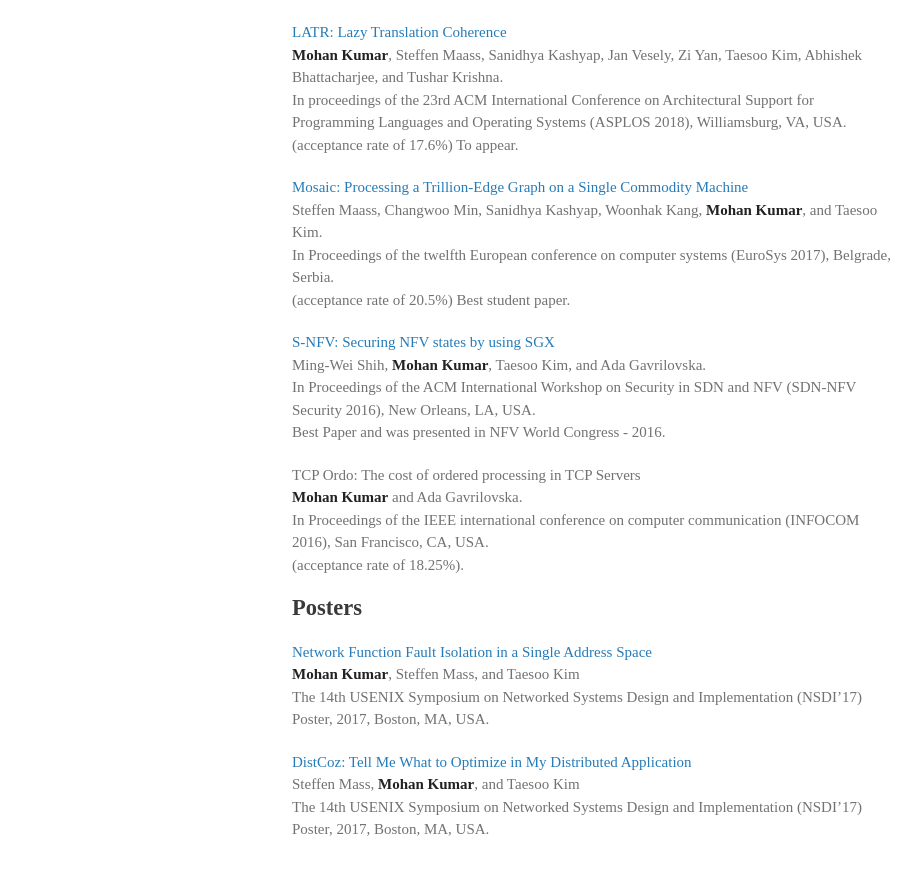
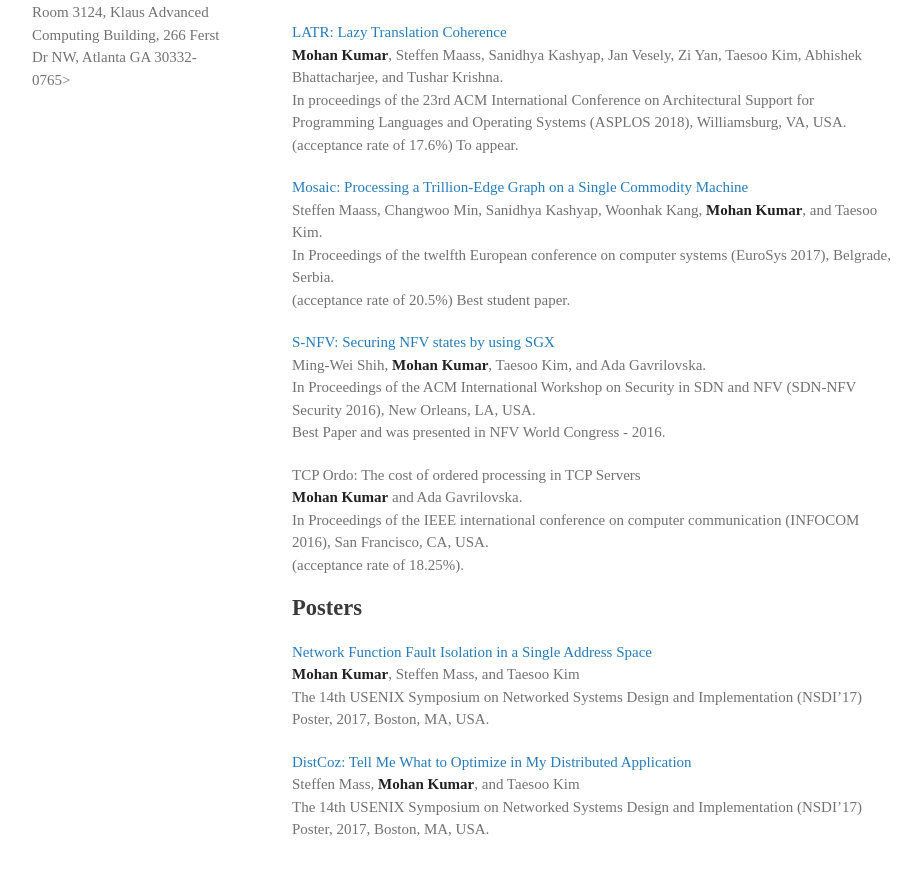
Before and after one commit to mohankku/mohankku.github.io, a Jekyll site: the page built from index.md, in a window 1280 px wide and 1280 px high. Shown: the part 369-1244 px from the top of the window, without its empty margins (178-1099 px from the left). Built offline with Jekyll 4.4.1, drawn with Linux system fonts in a browser that asks for light colours; our own code applies the rules of GitHub Pages for plain Markdown files.

Commit message:
update address

```diff
--- a/_layouts/default.html
+++ b/_layouts/default.html
@@ -26,7 +26,9 @@
         <center><p class="view"><a href="https://mohankku.github.io/data/cv.pdf">CV</a>&nbsp;&nbsp;&nbsp;&nbsp;&nbsp;&nbsp;
             <a href="https://scholar.google.com/citations?user=NVCULdIAAAAJ&hl=en">Google Scholar</a></p></center>
         {% if site.github.is_user_page %}
-          <center><p class="view"><img src=./data/mohan.png></p></center>
+        <center><p class="view"><img src=./data/mohan.png></p></center>
+        <p class="view">Room 3124, Klaus Advanced Computing Building,
+          266 Ferst Dr NW, Atlanta GA 30332-0765></p>
         {% endif %}
         {% if site.show_downloads %}
           <ul>
```
